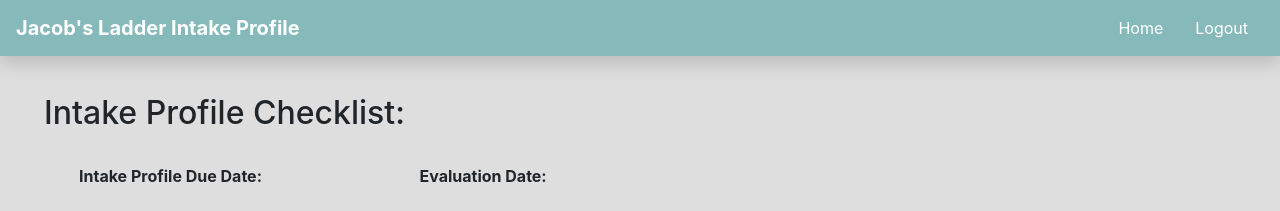
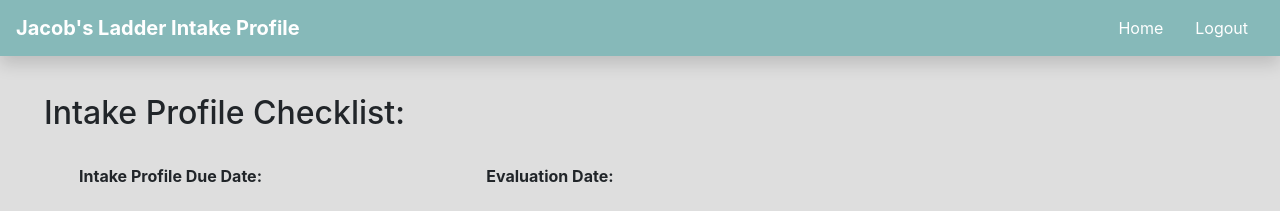
Before and after one commit to JacobsLadderIntake/FrontEndReact, a React (Create React App) app: page /#/parenthome in a window 1280 px wide. Shown: the top 211 px of the page. Built offline with nearby package versions, Linux system fonts and the light colour scheme; no server answers.

Commit message:
fix styling of dates and button

```diff
--- a/src/Parent-Home/ParentTable.js
+++ b/src/Parent-Home/ParentTable.js
@@ -173,7 +173,7 @@ class ParentTable extends Component {
                                         onChange={this.handleChange.bind(this, "evalDateInput")}
                                         value={this.state.fields["evalDateInput"] || ""}/>
                                 : <text style={{fontWeight: 'normal'}}>{this.state.evalDate}</text>;
-        var button = isAdmin ? <Button className={"align-bottom"} onClick = {this.handleDueDateSubmit}>Set Dates</Button> : "";
+        var button = isAdmin ? <Button className={"mt-auto"} onClick = {this.handleDueDateSubmit}>Set Dates</Button> : "";
         return (
             <div className={"p-4"}>
                 <Header loggedIn = {true}/>
@@ -181,13 +181,9 @@ class ParentTable extends Component {
                     <h2 className = "parent-top col-9 pb-4">Intake Profile Checklist: {this.state.studentName}</h2>
                 </Row>
                 <Row>
-                    <Col className={"col-3"} style={{fontWeight: 'bold', marginLeft: 35}}> Intake Profile Due Date: {dueDate} </Col>
-                {/*</Row>*/}
-                {/*<Row>*/}
-                    <Col className={"col-3"} style={{fontWeight: 'bold', marginLeft: 35}}> Evaluation Date: {evalDate} </Col>
-                    <Col className={"col-3 align-bottom "}> {button} </Col>
-
-
+                    <Col className={"col-4"} style={{fontWeight: 'bold', marginLeft: 35}}> Intake Profile Due Date: {dueDate} </Col>
+                    <Col className={"col-4"} style={{fontWeight: 'bold'}}> Evaluation Date: {evalDate} </Col>
+                    <Col className={"d-flex flex-column"}> {button} </Col>
                 </Row>
                 <br/>
                 <ReactTable
```
